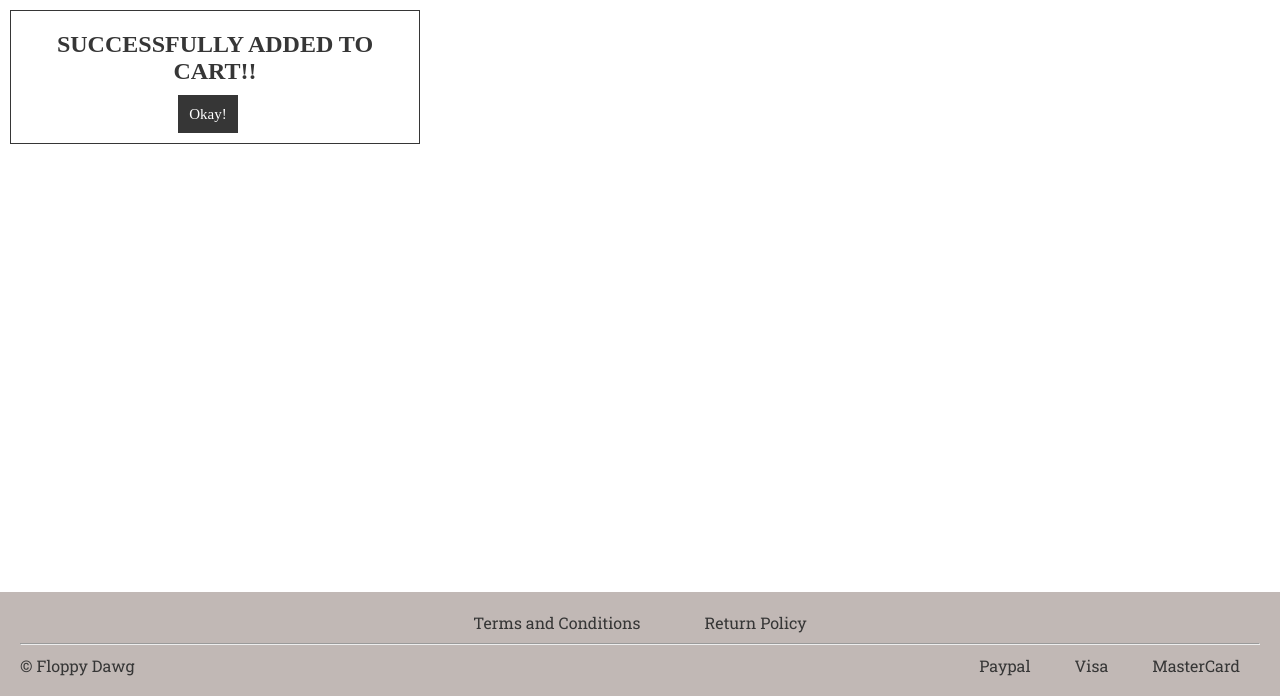
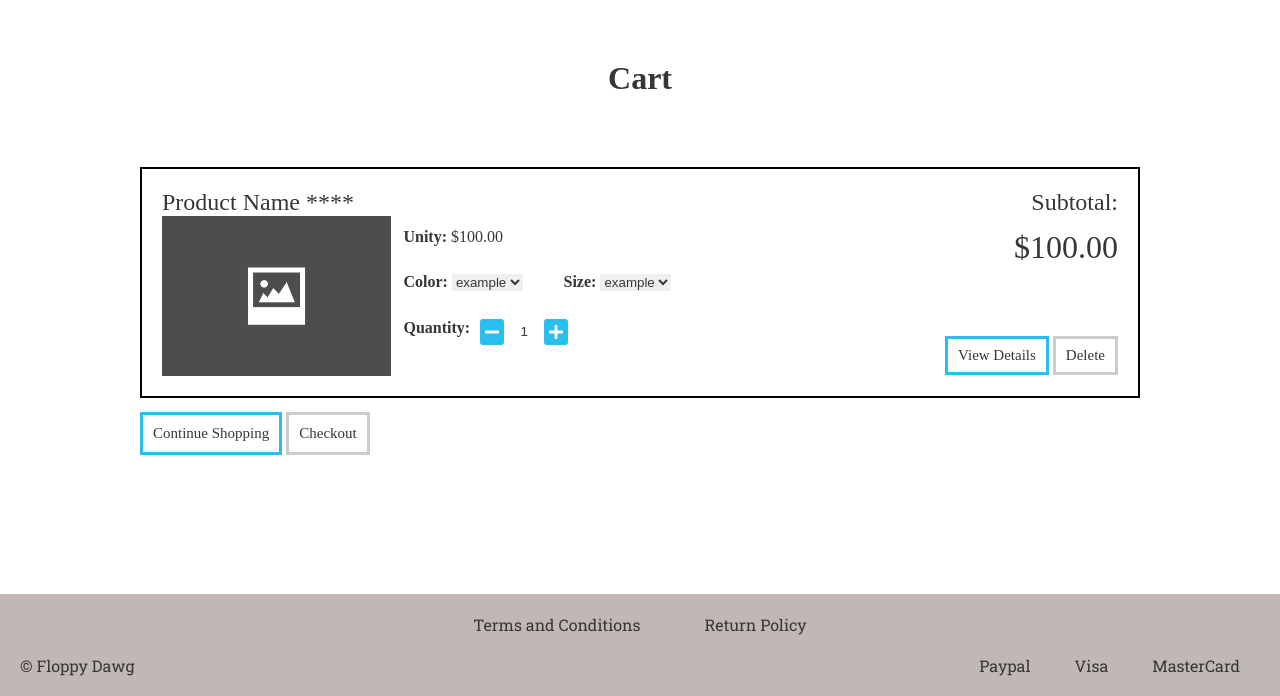
Before and after one commit to FloppyDawg-week8Proj/floppydawg, a PHP site: page / in a window 1280 px wide. Shown: the part 104-800 px from the top of the page. Run offline with PHP 8.4, Linux system fonts and the light colour scheme; some libraries are stand-ins or nearby versions.

Commit message:
cart-view.php created

```diff
--- /dev/null
+++ b/Views/cart-view.php
@@ -0,0 +1,67 @@
+<section class="container">
+	<h2 class="page-title">Cart</h2>
+	<form class="cart-form" method="post" action="submit-order.php">
+		<div class="cart-resume">
+			<div class="cart-item">
+				<div class="cart-intemcontent cart-itemdetails">
+					<div class="item-nameandrate">Product Name ****</div>
+					<div class="item-view">
+						<div class="item-preview coverBg"><img src="assets/placeholder.jpg" alt="placeholder"></div>
+						<div class="item-details">
+							<div class="item-details-row item-price">
+								<label>Unity:</label>
+								<p>$100.00</p>
+							</div>
+							<div class="item-details-row item-colorandsize">
+								<div class="item-color">
+									<label>Color:</label>
+									<select name="" id="">
+										<option>example</option>
+										<option>example</option>
+										<option>example</option>
+									</select>
+								</div>
+								<div class="item-size">
+									<label>Size:</label>
+									<select name="strColor" id="">
+										<option>example</option>
+										<option>example</option>
+										<option>example</option>
+									</select>
+								</div>
+							</div>
+							<div class="item-details-row item-quantity" >
+								<label>Quantity: </label>
+								<div class="item-quantity-decrementincrement"><span class="fas fa-minus"></span></div>
+								<input name="nQuantity" type="text" value="1">
+								<div class="item-quantity-increment"><span class="fas fa-plus"></span></div>
+							</div>
+						</div>
+					</div>
+				</div>
+				<div class="cart-intemcontent cart-itemsubtotal">
+					<div class="cart-itemsubtotal-row">
+						<p class="cart-subtotal-label">Subtotal:</p>
+					</div>
+					<div class="cart-itemsubtotal-row ">
+						<p class="cart-subtotal-price">$100.00</p>
+					</div>
+					<div class="cart-itemsubtotal-row cart-itemsubtotal-btn">
+						<div class="btn btn-primary">
+							<a>View Details</a>
+						</div>
+						<div class="btn btn-grey">
+							<a>Delete</a>
+						</div>
+					</div>
+				</div>
+			</div>
+		</div>
+		<div class="btn btn-primary">
+			<a href="#">Continue Shopping</a>
+		</div>
+		<div class="btn btn-grey">
+			<a href="#">Checkout</a>
+		</div>
+	</form>
+</section>
--- a/css/style.css
+++ b/css/style.css
@@ -13,6 +13,9 @@ color : #28beee; //light blue
 	list-style-type: none;
 	text-decoration: none;
 	color: #363636;
+	border: none;
+	outline: none;
+	transition: all 0.2 ease;
 }
 
 html {
@@ -68,7 +71,12 @@ body {
 	border: none;
 	padding: 10px;
 }
-
+.btn-grey {
+	border: 3px solid #ccc;
+}
+.btn-grey:hover {
+	background: #ccc;
+}
 .page-title {
 	display: block;
 	text-align: center;
@@ -93,6 +101,11 @@ body {
 	right: 0;
 	background: #000;
 	opacity: 0.6;
+}
+
+.coverBg img{
+	height: 100%;
+	width: 100%;
 }
 /********HEADER*********/
 .modal-container .modal-holder{
@@ -219,6 +232,103 @@ header>* {
 /******NAVIGATION******/
 
 /*********END OF HEADER***********/
+/**********CART PAGE STYLE*************/
+
+.cart-item{
+	display: inline-block;
+	position: relative;
+	border: 2px solid black;
+	width: 100%;
+	padding: 20px;
+	margin: 10px 0;
+}
+.cart-intemcontent{
+	float: left;
+}
+.cart-intemcontent.cart-itemdetails{
+	width: 60%;
+}
+.cart-itemdetails>*{
+	display: block;
+}
+.cart-itemdetails .item-nameandrate,
+.cart-subtotal-label{
+	font-size: 1.5rem;
+}
+.cart-itemdetails .item-view{
+	height: 160px;
+}
+.cart-itemdetails .item-view>*{
+	float: left;
+	padding: 12px;
+	height: 100%;
+}
+.cart-itemdetails .item-view .item-preview{
+	width: 40%;
+}
+.cart-itemdetails .item-view .item-details{
+	width: 60%;
+}
+.cart-itemdetails .item-price p{
+	display: inline-block;
+}
+.cart-itemdetails .item-details-row{
+	height: 33.33%;
+}
+.cart-itemdetails .item-colorandsize>*{
+	width: 50%;
+	float: left;
+}
+.cart-itemdetails .item-quantity>*{
+	float: left;
+}
+.cart-itemdetails .item-quantity input{
+	text-align: center;
+	width: 20px;
+	padding: 5px;
+}
+.cart-itemdetails label{
+	font-weight: 800;
+}
+.cart-itemdetails .item-quantity .fas{
+	display: inline-block;
+	margin: 0 10px;
+	padding: 5px;
+	background: #28beee;
+	color: #fff;
+	cursor: pointer;
+	border-radius: 3px;
+}
+.cart-itemdetails .item-quantity .fas:hover{
+	background: #228daf;
+}
+.cart-intemcontent.cart-itemsubtotal{
+	width: 40%;
+}
+.cart-itemsubtotal-row{
+	height: 40px;
+	text-align: right;
+}
+.cart-itemsubtotal-row .cart-subtotal-price{
+	text-align: right;
+	font-size: 2rem;
+}
+.cart-intemcontent.cart-itemsubtotal .btn{
+	padding: 8px 10px;
+	display: inline-block;
+}
+.cart-intemcontent.cart-itemsubtotal .btn a{
+	display: inline-block;
+}
+.cart-itemsubtotal-btn{
+	position: absolute;
+	bottom: 20px;
+	right: 20px;
+}
+.cart-form .btn{
+	display: inline-block;
+}
+/**********END OF CART PAGE STYLE*************/
 
 /**********HERO SLIDER*************/
 
--- a/index.php
+++ b/index.php
@@ -1,6 +1,6 @@
 <?php
 
-$pageOnWork = "addToCart-view";
+$pageOnWork = "cart-view";
 
 include("Views/header-view.php");
 
```
